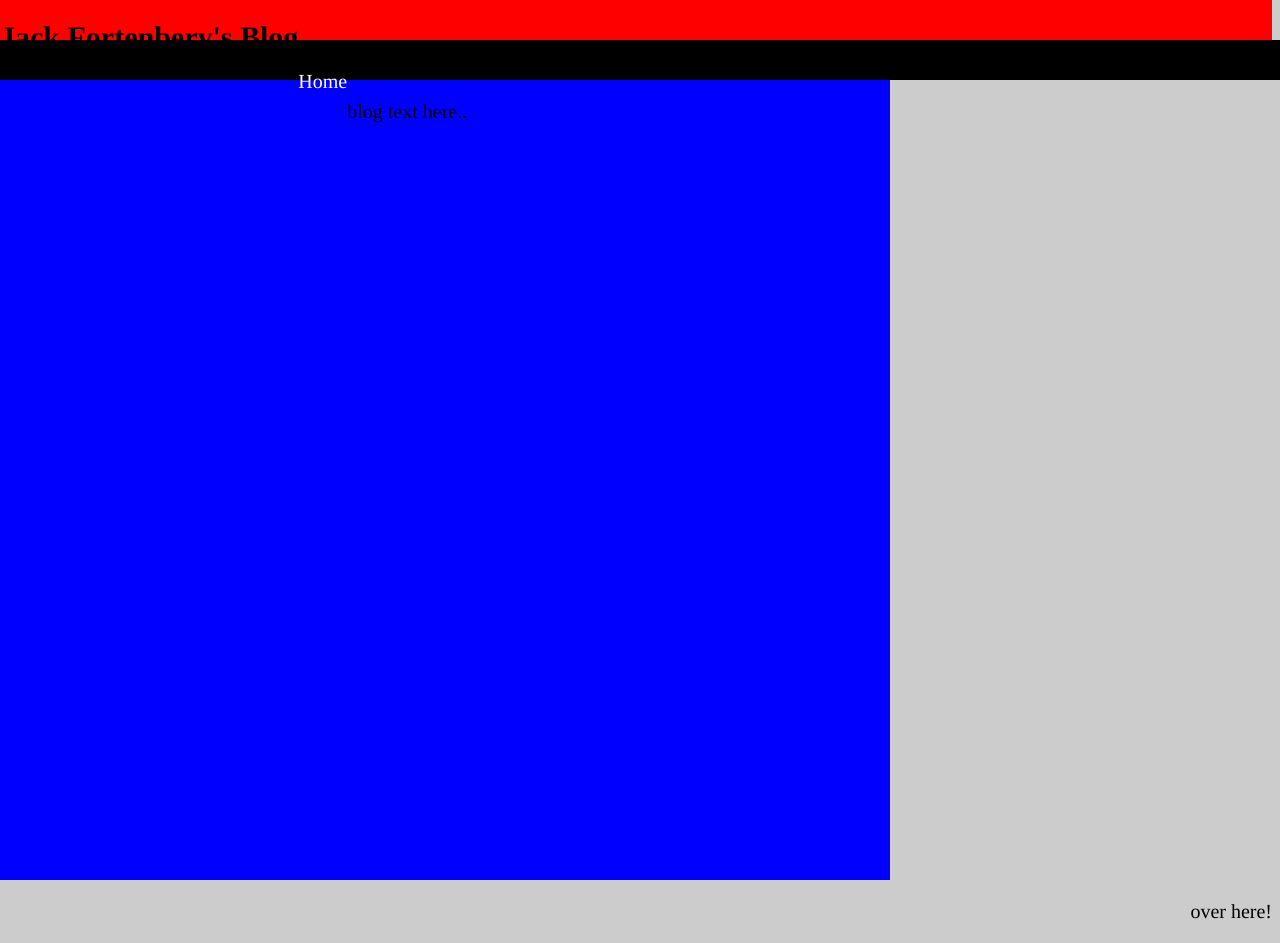
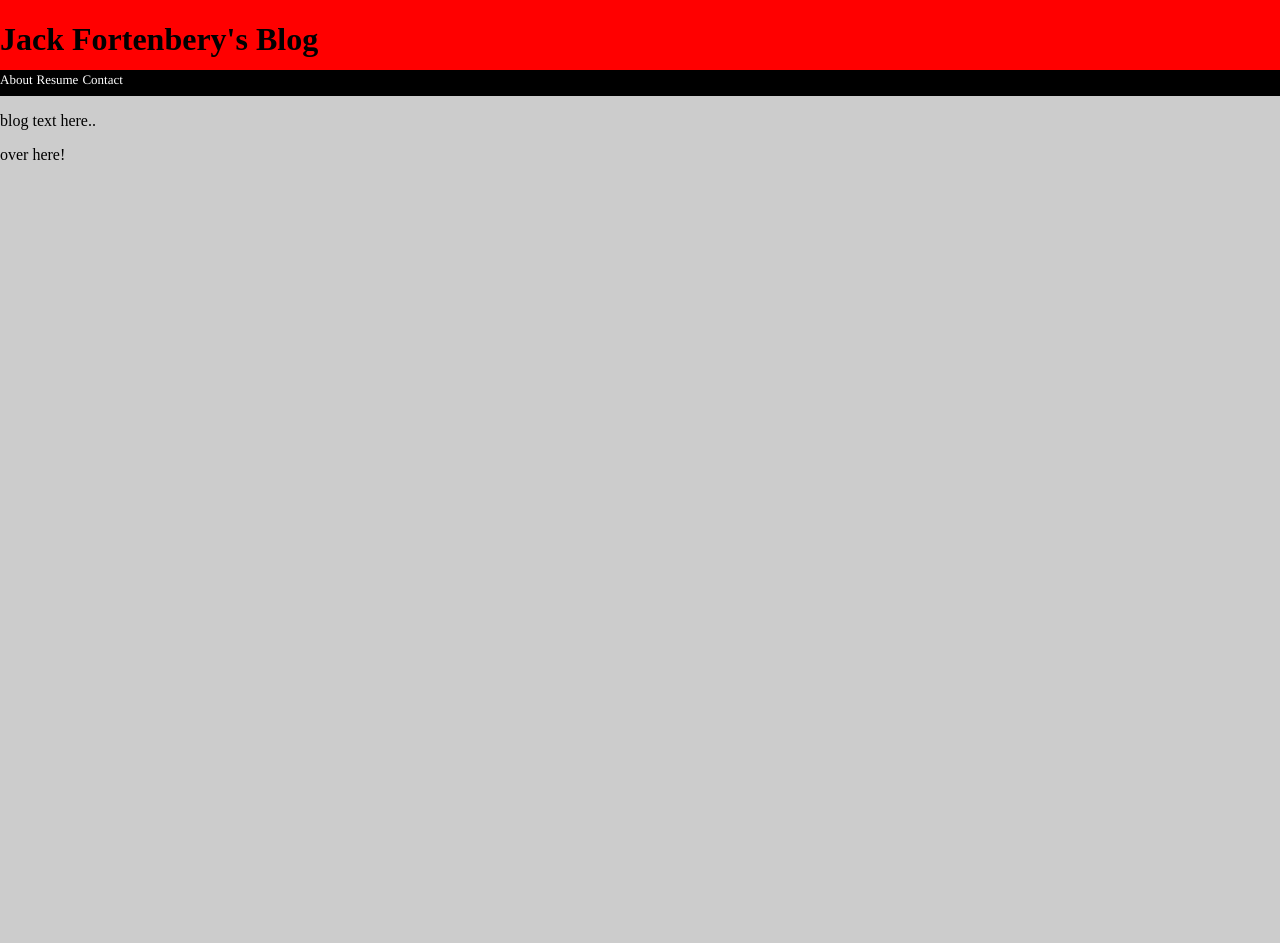
Before and after one commit to jaforten/Lab1, a plain HTML site: page Blog/blog.html in a window 1280 px wide. After the commit the page ends 800 px from the top, so only its background shows below. Drawn offline with Linux system fonts and the light colour scheme.

Commit message:
the header for the blog and the navigation bar are good

```diff
--- a/Blog/blog.css
+++ b/Blog/blog.css
@@ -1,62 +1,87 @@
 body{
   background-color:#ccc;
-  margin-top:auto;
-  margin-left:auto;
+  margin:auto;
 }
 
 .headerContainer{
     background: red;
 
-    height:40px;
+    height:70px;
     width:100%;
+    border:0px;
+
 
 
 }
 
-.header {
+.header{
+
+
+  padding:0px;
+  height:60px;
+  border:0px;
+  width:340px;
+  float:left;
+
+
+}
+.header p {
 
 
     font-family: "sans-serif",Times;
     font-style:bold;
     font-size: 15px;
-    float:left;
-    margin:0 auto;
+    padding:10px;
 
     text-align:center;
     color: black;
 
 
-}
-
-.quicknavContainer{
-  background: black;
-  margin:0px;
-  padding:10px;
-  width:100%;
-  height:20px;
-  border:0px;
-}
-
-.quicknav{
-
-  font-family: "sans-serif",Times;
-  font-size:20px;
-  font-style:bold;
-  float:left;
-
-  color: white;
-  text-align:left;
-
 
 }
 
-.blogContainer{
+.navContainer{
+  background: black;
+  margin:0px;
+  padding:0px;
+  width:100%;
+  height:26px;
+  border:0px;
+
+}
+
+.nav{
+
+  color:white;
+
+  margin:0px;
+
+  float:left;
+}
+
+.nav p{
+  display:inline;
+  font-family: "sans-serif",Times;
+  font-size:13px;
+  font-style:bold;
+  text-align:center;
+
+}
+
+
+
+
+
+
+
+
+/*.blogContainer{
    background:blue;
    width:70%;
    border:0px;
    padding:0px;
    border:0px;
-   height:800px;
+   height:auto;
 }
 
 .blog{
@@ -70,7 +95,7 @@ body{
 
 }
 
-.navigationContainer{
+.pageNavContainer{
    background:yellow;
    width:30%;
    border:0px;
@@ -78,7 +103,7 @@ body{
    height:730px;
    padding:0px;
 }
-.navigation{
+.pageNav{
 
 
   font-family: "sans-serif",Times;
@@ -88,3 +113,4 @@ body{
 
 
 }
+*/
--- a/Blog/blog.html
+++ b/Blog/blog.html
@@ -12,19 +12,22 @@
   </head>
 
   <body>
+     <script src= "script.js"> </script>
+
     <div class= "headerContainer">
       <div class= "header"> <h1>Jack Fortenbery's Blog</h1>  </div>
     </div>
-    <script src= "script.js"> </script>
-    <div class= "quicknavContainer">
-      <div class= "quicknav"> <p>Home</p> </div>
+
+    <div class= "navContainer">
+      <div class= "nav"> <p>About</p>  <p>Resume</p>  <p>Contact</p> </div>
     </div>
 
      <div class= "blogContainer">
       <div class="blog"><p>blog text here..</p></div>
     </div>
-     <div class="navigationContainer>">
-      <div class="navigation"> <p>over here!</p></div>
+
+    <div class="pageNavContainer>">
+      <div class="pageNav"> <p>over here!</p></div>
     </div>
 
 
```
